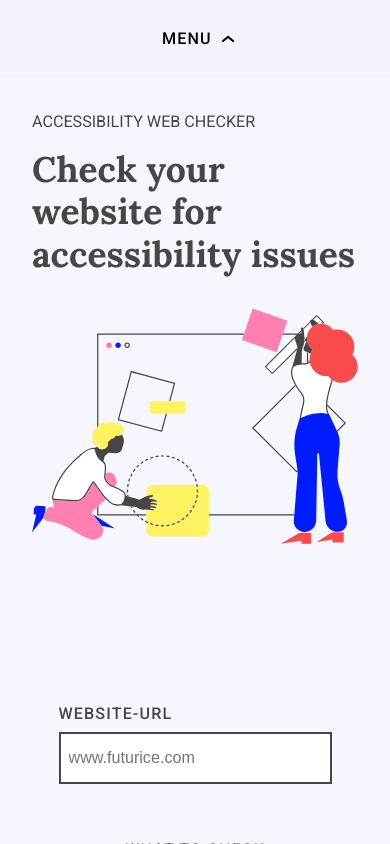
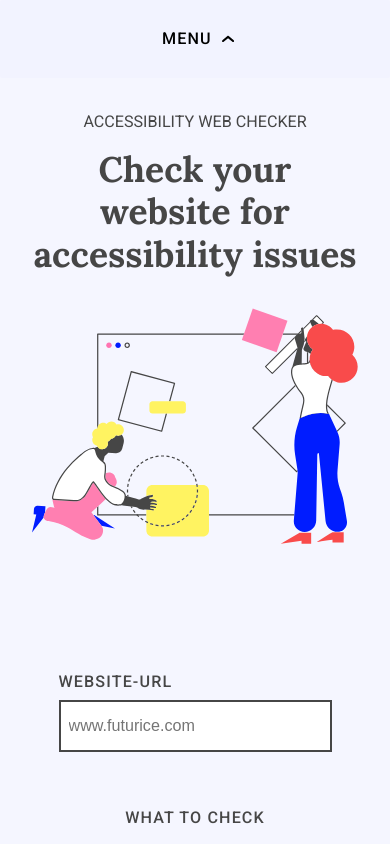
Before and after one commit to accessibility-tools/website, a Next.js app: page /checker in a window 390 px wide. Shown: the top 844 px of the page. Built offline with nearby package versions, Linux system fonts and the light colour scheme.

Commit message:
update mobile view

```diff
--- a/src/pages/checker.jsx
+++ b/src/pages/checker.jsx
@@ -14,11 +14,7 @@ const PageContainer = styled(Stack)`
 `;
 
 const Section = styled.section`
-  padding: 8rem;
-
-  & > * {
-    max-width: 100rem;
-  }
+  padding: 6rem 3rem;
 
   &:first-child {
     background-color: ${color.extraLightPurple};
@@ -29,16 +25,17 @@ const Section = styled.section`
   h5 {
     letter-spacing: 0.07rem;
     font-weight: 500;
+    margin-bottom: 0.5rem;
   }
 
-  @media (max-width: 48rem) {
-    padding: 6rem 3rem;
+  @media (min-width: 43rem) {
+    padding: 8rem;
   }
 `;
 
 const IntroWrapper = styled(Switcher)`
   & > * {
-    margin-bottom: 6rem;
+    margin-bottom: 4rem;
   }
 
   & > * > * :first-child {
@@ -47,8 +44,15 @@ const IntroWrapper = styled(Switcher)`
 
   h1,
   p {
-    text-align: left;
-    margin-right: auto;
+    text-align: center;
+  }
+
+  @media (min-width: 43rem) {
+    h1,
+    p {
+      text-align: left;
+      margin-right: auto;
+    }
   }
 `;
 
@@ -58,9 +62,11 @@ const IntroImg = styled.img`
 
 const RadioBtn = styled(RadioButton)`
   text-transform: none;
+  font-weight: normal;
+  text-align: left;
+  margin-right: auto;
   margin-top: 0.5rem;
   margin-bottom: 0;
-  font-weight: normal;
 `;
 
 const WebCheckerPage = () => {
```
